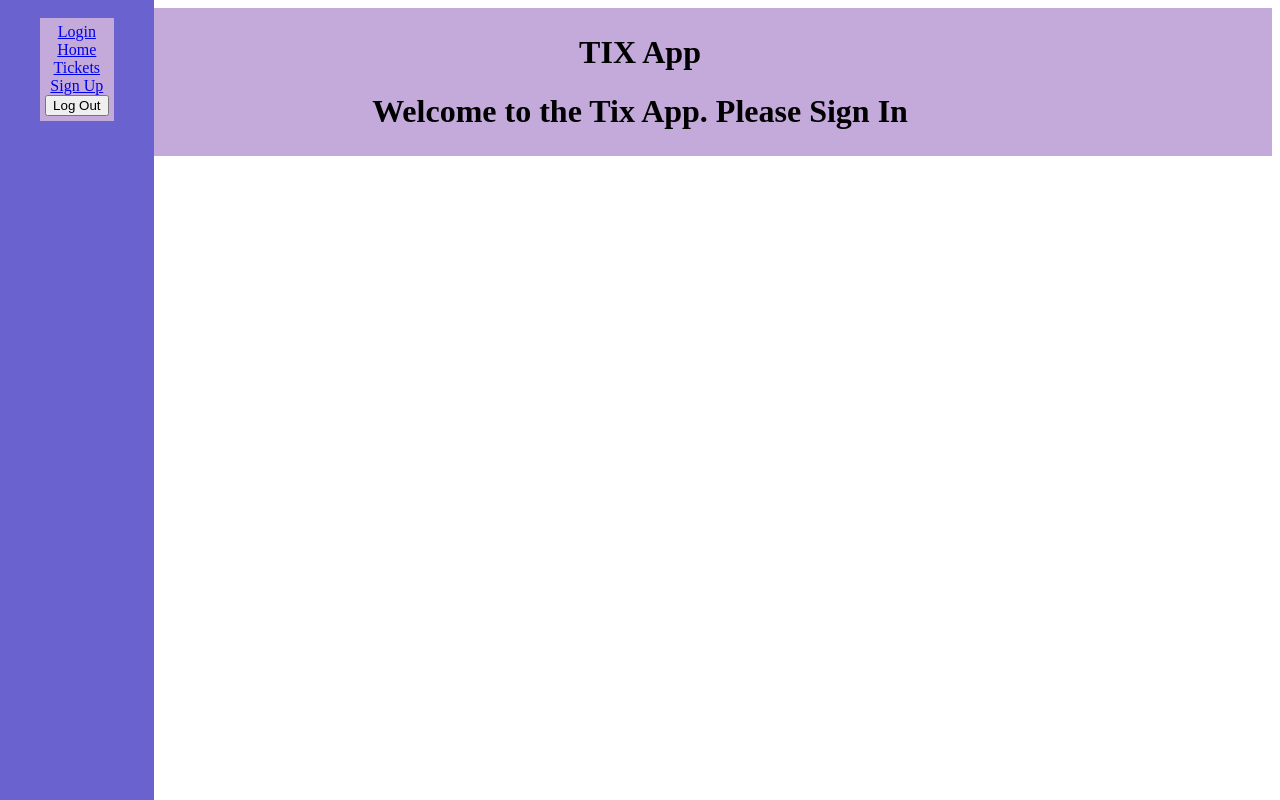
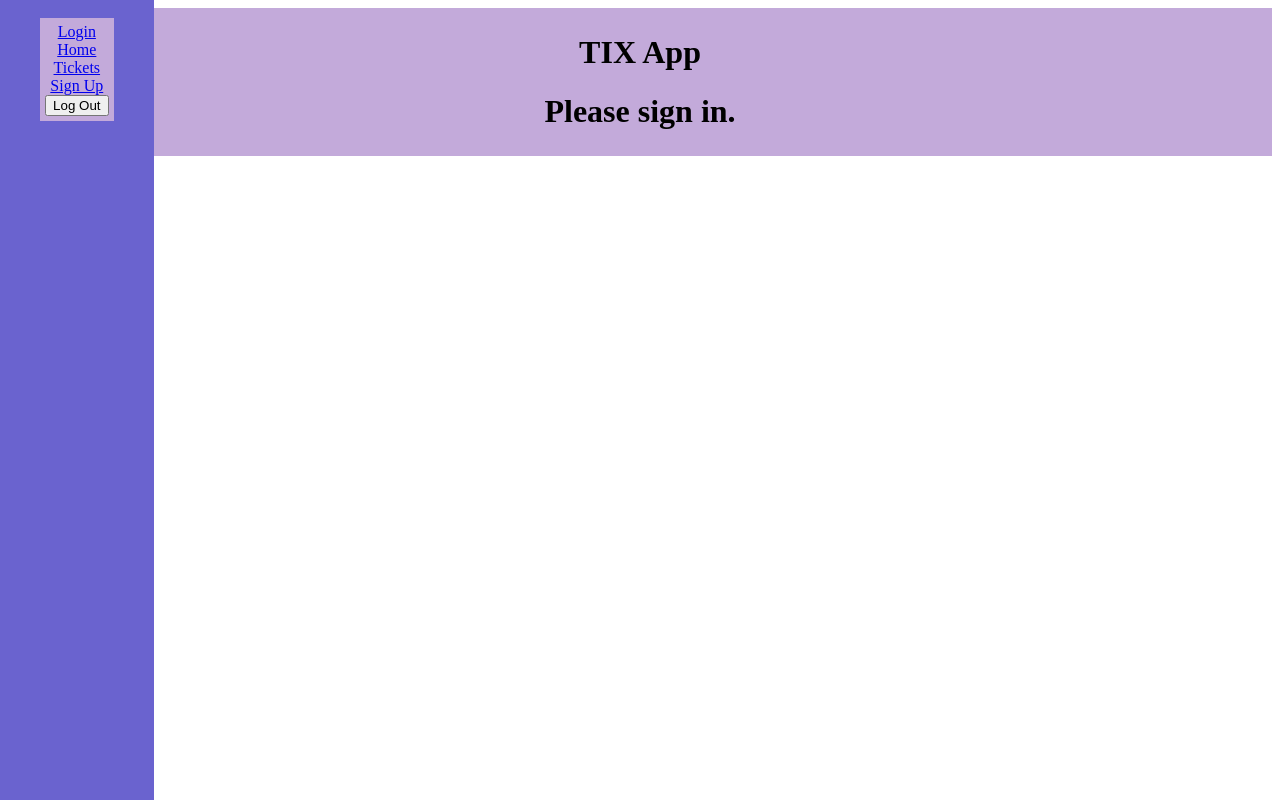
Before and after one commit to JetechNY/tix, a React (Create React App) app: page / in a window 1280 px wide. Built offline with nearby package versions, Linux system fonts and the light colour scheme.

Commit message:
interactrive welcome

```diff
--- a/src/App.js
+++ b/src/App.js
@@ -24,7 +24,7 @@ function App() {
               <Login currentUser={currentUser} setCurrentUser={setCurrentUser}/>
             </Route>
             <Route exact path="/">
-              <Home />
+              <Home currentUser={currentUser}/>
             </Route>
             <Route exact path="/tickets">
               <Tickets />
--- a/src/import/Home.js
+++ b/src/import/Home.js
@@ -1,16 +1,23 @@
-import React from 'react'
+import React from "react";
 
-const Home = () => {
+const Home = ({currentUser}) => {
+  console.log(currentUser)
   return (
     <div>
-      <h1>
-      Welcome to the Tix App. Please Sign In
-      </h1>
+      {currentUser ? (
+        <div>
+          <h1>Welcome to the Tix App {currentUser.firstname}.</h1>
+        </div>
+      ) : (
+        <div>
+          <h1>Please sign in.</h1>
+        </div>
+      )}
     </div>
-  )
-}
+  );
+};
 
-export default Home
+export default Home;
 
 //work on home page .. forms,
 //tickets
```
